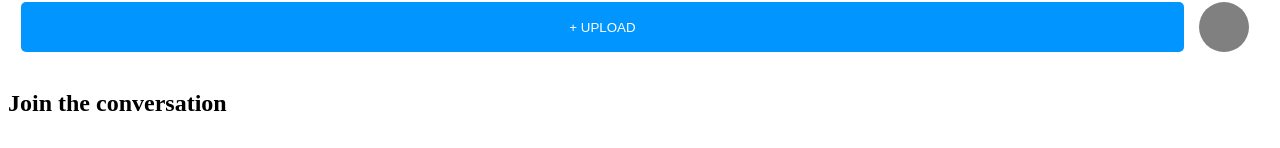
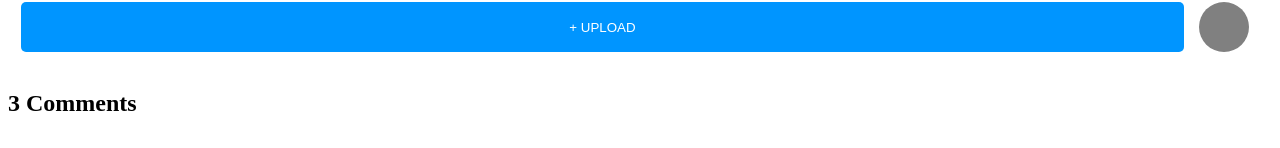
Before and after one commit to john-martinez/johnray-martinez-brainflix, a React (Create React App) app in the folder sprint-1/: page / in a window 1280 px wide. Shown: the part 340-488 px from the top of the page. Built offline with nearby package versions, Linux system fonts and the light colour scheme.

Commit message:
fixed comment section component and removed unnecessary divs

```diff
--- a/sprint-1/src/components/App/App.jsx
+++ b/sprint-1/src/components/App/App.jsx
@@ -1,9 +1,7 @@
 import React, { Component } from 'react';
 import './App.scss';
 import Header from '../Header/Header';
-import CommentForm from '../CommentForm/CommentForm';
-import CommentList from '../CommentList/CommentList';
-
+import CommentSection from '../CommentSection/CommentSection';
 
 class App extends Component {
   constructor(props){
@@ -12,11 +10,10 @@ class App extends Component {
 
   render() {
     return (
-      <>
+      <main>
         <Header />
-        <CommentForm />
-        <CommentList />
-      </>
+        <CommentSection />
+      </main>
     );
   }
 }
--- a/sprint-1/src/components/Comment/Comment.jsx
+++ b/sprint-1/src/components/Comment/Comment.jsx
@@ -40,9 +40,6 @@ function Comment(props) {
       }
 
     return (
-        <article className="article">
-            <div className="article__main comment-section">
-                <div className="comments-container">
         <div className="comment">
             <div className="comment__left">
                 <div className="comment__image"> </div>
@@ -57,9 +54,6 @@ function Comment(props) {
                 </div>
             </div>
         </div>
-                </div>
-            </div>
-        </article>
         );
     }
 
--- a/sprint-1/src/components/CommentForm/CommentForm.jsx
+++ b/sprint-1/src/components/CommentForm/CommentForm.jsx
@@ -9,7 +9,7 @@ class CommentForm extends Component {
     render(){
         return (
         <article className="article">
-            <h2 className="article__header">Join the conversation</h2>
+            <h2 className="article__header">{this.props.commentsLength} Comments</h2>
             <div className="article__main comment-section">
                 <form action="" className="form">
                     <div className="form__left">
--- a/sprint-1/src/components/CommentList/CommentList.jsx
+++ b/sprint-1/src/components/CommentList/CommentList.jsx
@@ -4,29 +4,13 @@ import Comment from '../Comment/Comment';
 class CommentList extends Component {
     constructor(props){
         super(props);
-        this.comments = [{
-            name: "Micheal Lyons",
-            comment: "They BLEW the ROOF off at their last show, once everyone started figuring out they were going. This is still simply the greatest opening of a concert I have EVER witnessed.",
-            timestamp: 1545109200000
-          },
-          {
-            name: "Gary Wong",
-            comment: "Every time I see him shred I feel so motivated to get off my couch and hop on my board. He’s so talented! I wish I can ride like him one day so I can really enjoy myself!",
-            timestamp: 1545109200000
-
-          },
-          {
-            name: "Theodore Duncan ",
-            comment: "How can someone be so good!!! You can tell he lives for this and loves to do it every day. Everytime I see him I feel instantly happy! He’s definitely my favorite ever!",
-            timestamp: 1542258000000
-          }]
     }
 
     render(){
         return(
-            <div className="comment-list">
-                { this.comments.map((item,i)=> <Comment comment={item} key={i} />) }
-            </div>
+            <article className="comment-list">
+                { this.props.comments.map((item,i)=> <Comment comment={item} key={i} />) }
+            </article>
         );
     }
 }
--- /dev/null
+++ b/sprint-1/src/components/CommentSection/CommentSection.jsx
@@ -0,0 +1,37 @@
+import React, { Component } from 'react';
+import CommentForm from '../CommentForm/CommentForm';
+import CommentList from '../CommentList/CommentList';
+
+
+class CommentSection extends Component {
+    constructor(props){
+        super(props);
+
+        this.comments = [{
+            name: "Micheal Lyons",
+            comment: "They BLEW the ROOF off at their last show, once everyone started figuring out they were going. This is still simply the greatest opening of a concert I have EVER witnessed.",
+            timestamp: 1545109200000
+          },
+          {
+            name: "Gary Wong",
+            comment: "Every time I see him shred I feel so motivated to get off my couch and hop on my board. He’s so talented! I wish I can ride like him one day so I can really enjoy myself!",
+            timestamp: 1545109200000
+
+          },
+          {
+            name: "Theodore Duncan ",
+            comment: "How can someone be so good!!! You can tell he lives for this and loves to do it every day. Everytime I see him I feel instantly happy! He’s definitely my favorite ever!",
+            timestamp: 1542258000000
+          }]
+    }
+    render(){
+        return (
+            <section className="comment-section" >
+                <CommentForm commentsLength={this.comments.length} />
+                <CommentList comments={this.comments}/>
+            </section>
+        )
+    }
+}
+
+export default CommentSection;
```
Lines whose indentation alone changed are shown as unchanged.
